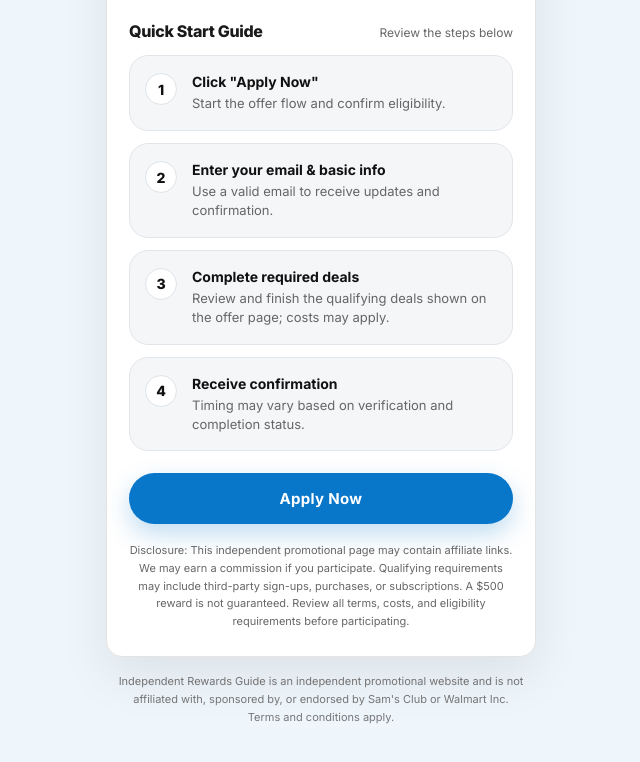
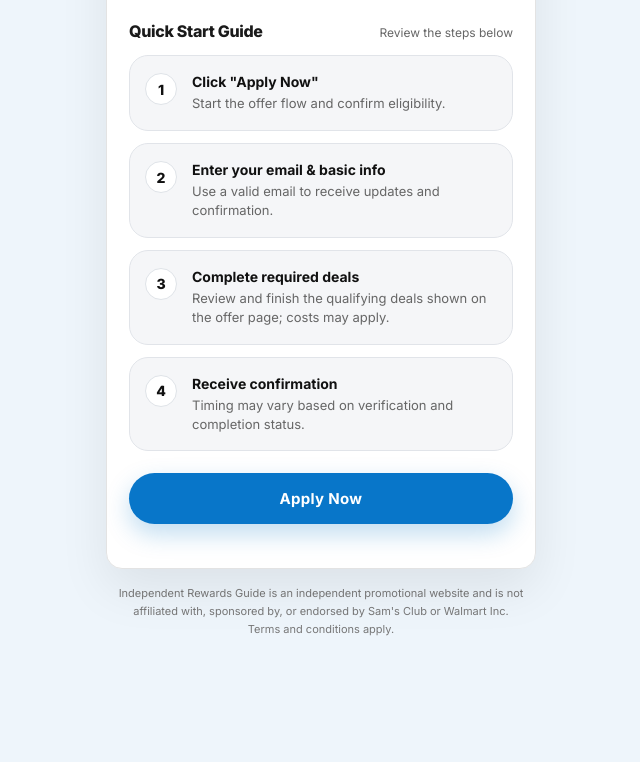
Before and after one commit to Klausgym/sams, a plain HTML site: page index.html in a window 1280 px wide. Shown: the part 477-1239 px from the top of the page, without its empty margins (319-959 px from the left). After the commit the page ends 1159 px from the top, so only its background shows below. Drawn offline with Linux system fonts and the light colour scheme.

Commit message:
Update index.html

```diff
--- a/index.html
+++ b/index.html
@@ -90,7 +90,7 @@
         <div class="step"><div class="n">4</div><div><p class="s-title">Receive confirmation</p><p class="s-desc">Timing may vary based on verification and completion status.</p></div></div>
       </div>
       <a class="cta" href="https://linkthem.net/?offer_id=4258&amp;aff_id=122650&amp;source=sams" target="_blank" rel="nofollow sponsored noopener noreferrer">Apply Now</a>
-      <p class="disclosure">Disclosure: This independent promotional page may contain affiliate links. We may earn a commission if you participate. Qualifying requirements may include third-party sign-ups, purchases, or subscriptions. A $500 reward is not guaranteed. Review all terms, costs, and eligibility requirements before participating.</p>
+      <p class="disclosure"></p>
     </div>
   </article>
   <footer class="foot">Independent Rewards Guide is an independent promotional website and is not affiliated with, sponsored by, or endorsed by Sam's Club or Walmart Inc.<br />Terms and conditions apply.</footer>
```
